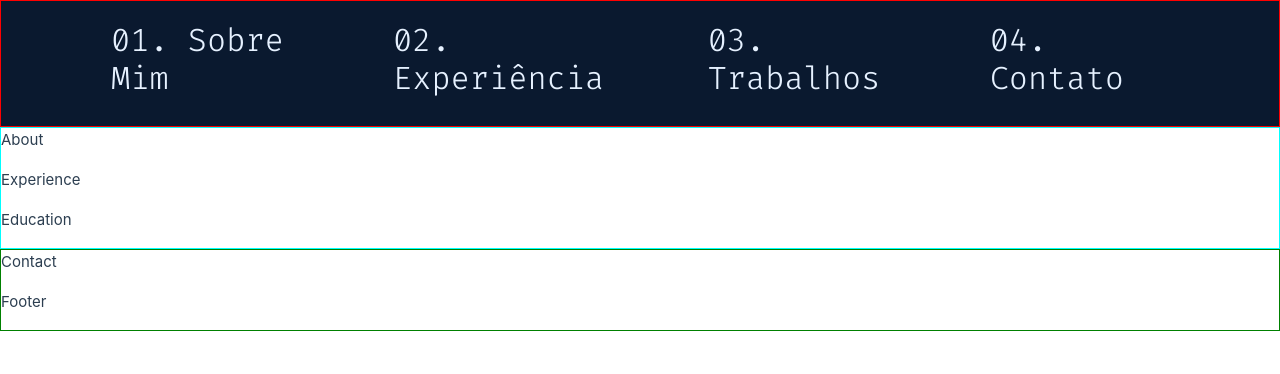
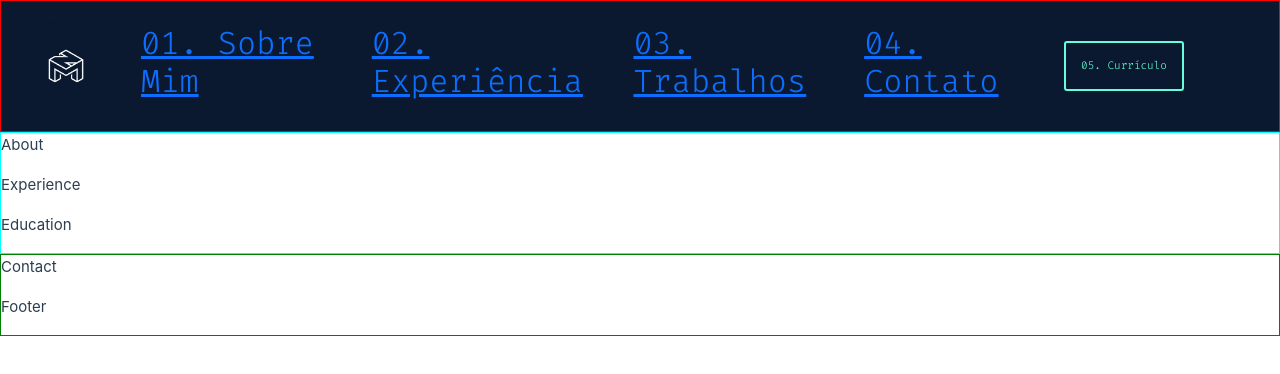
Before and after one commit to 4klabs/portfolio, a Vue app in the folder client/: page / in a window 1280 px wide. Shown: the top 374 px of the page. Built offline with nearby package versions, Linux system fonts and the light colour scheme.

Commit message:
NavBar atualizado

```diff
--- a/client/src/App.vue
+++ b/client/src/App.vue
@@ -13,8 +13,8 @@ import HomeView from './views/HomeView.vue';
 export default {
   components: {
     HomeView,
-  },
-};
+  }
+}
 </script>
 
 <style>
--- a/client/src/components/NavbarComponent.vue
+++ b/client/src/components/NavbarComponent.vue
@@ -1,11 +1,14 @@
 <template>
   <div id="header">
-    <img src="">
-    <a> <h2> {{ about }}</h2></a>
-    <a><h2> {{ experience }} </h2></a>
-    <a><h2> {{ work }} </h2></a>
-    <a><h2> {{ contact }} </h2></a>
-    <a href="#CV"><h2> {{ resumo }} </h2></a>
+    <a id="logo">
+      <img id="brand" src="../assets/logo-mn.png">
+    </a>
+    <button id="btn-mobile">MENU</button>
+    <a class="navbarItem1"><h2> {{ about }} </h2></a>
+    <a class="navbarItem2"><h2> {{ experience }} </h2></a>
+    <a class="navbarItem3"><h2> {{ work }} </h2></a>
+    <a class="navbarItem4"><h2> {{ contact }} </h2></a>
+    <a class="navbarItem5" href="#CV"><button id="link-cv">{{ resume }}</button></a>
   </div>
 </template>
 
@@ -24,15 +27,48 @@
 </script>
 
 <style scoped>
-  #header {
+ #header {
     background-color: #0a192f;
     font-family: 'Fira Code', monospace;
-    font-size: 13px;
-    color: #e6f1ff;
+    font-size: 11px;
+    color: #e7ffe6;
     display: flex;
     justify-content: flex-end;
-    gap: 70px;
+    gap: 30px;
     align-items: center;
-    padding: 20px 40px;
+    padding: 20px;
 }
+
+#logo {
+  margin: auto;
+  margin-left: 0;
+}
+
+#brand {
+  width: 90px;
+  height: 90px;
+  background-color: #0a192f;
+}
+
+#btn-mobile {
+  display: none;
+}
+
+#link-cv {
+  width:120px;
+  height:50px;
+  font-family: 'Fira Code', monospace;
+  Cursor: pointer;
+  border: 2px solid;
+  color: #64ffda;
+  border-radius: 3px;
+  background-color: #0a192f;
+  border-color: #64ffda;
+  margin-right: 75px;
+}
+
+a:hover #link-cv{
+  background-color: #11294d;
+}
+
 </style>
```
Also changed, not shown: client/src/assets/logo-mn.png (added).
